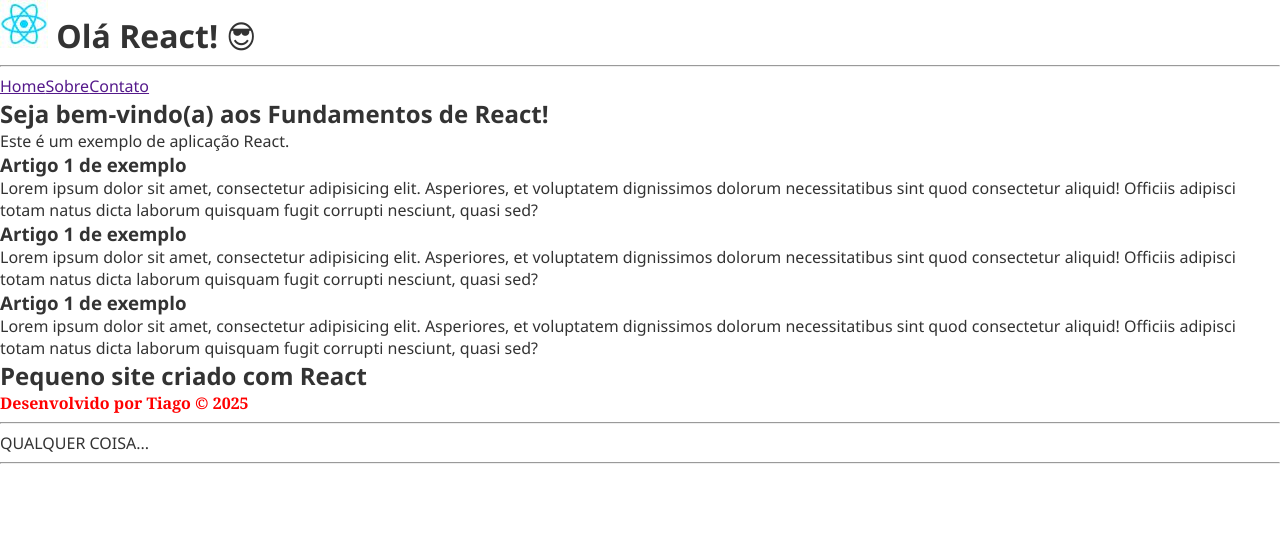
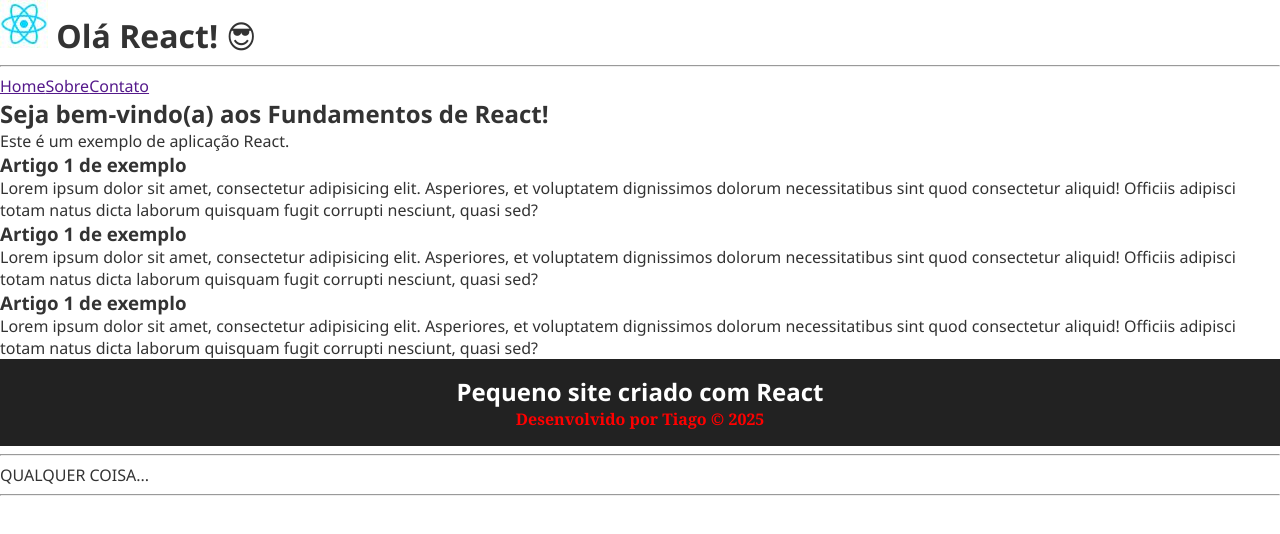
Before and after one commit to lucax13/react-fundamentos, a React (Vite) app: page / in a window 1280 px wide. Shown: the top 534 px of the page. Built offline with nearby package versions, Linux system fonts and the light colour scheme.

Commit message:
Update Rodape.tsx

```diff
--- a/src/components/Rodape.tsx
+++ b/src/components/Rodape.tsx
@@ -1,7 +1,16 @@
+import type { CSSProperties } from "react";
+
+const estiloRodape: CSSProperties = {
+  backgroundColor: "#222",
+  color: "white",
+  textAlign: "center",
+  padding: "1rem",
+};
+
 export default function Rodape() {
   return (
     <>
-      <footer>
+      <footer style={estiloRodape}>
         <h2>Pequeno site criado com React</h2>
         <p style={{ color: "red", fontWeight: "bold" }}>
           Desenvolvido por <b>Tiago</b> &copy; 2025
```
